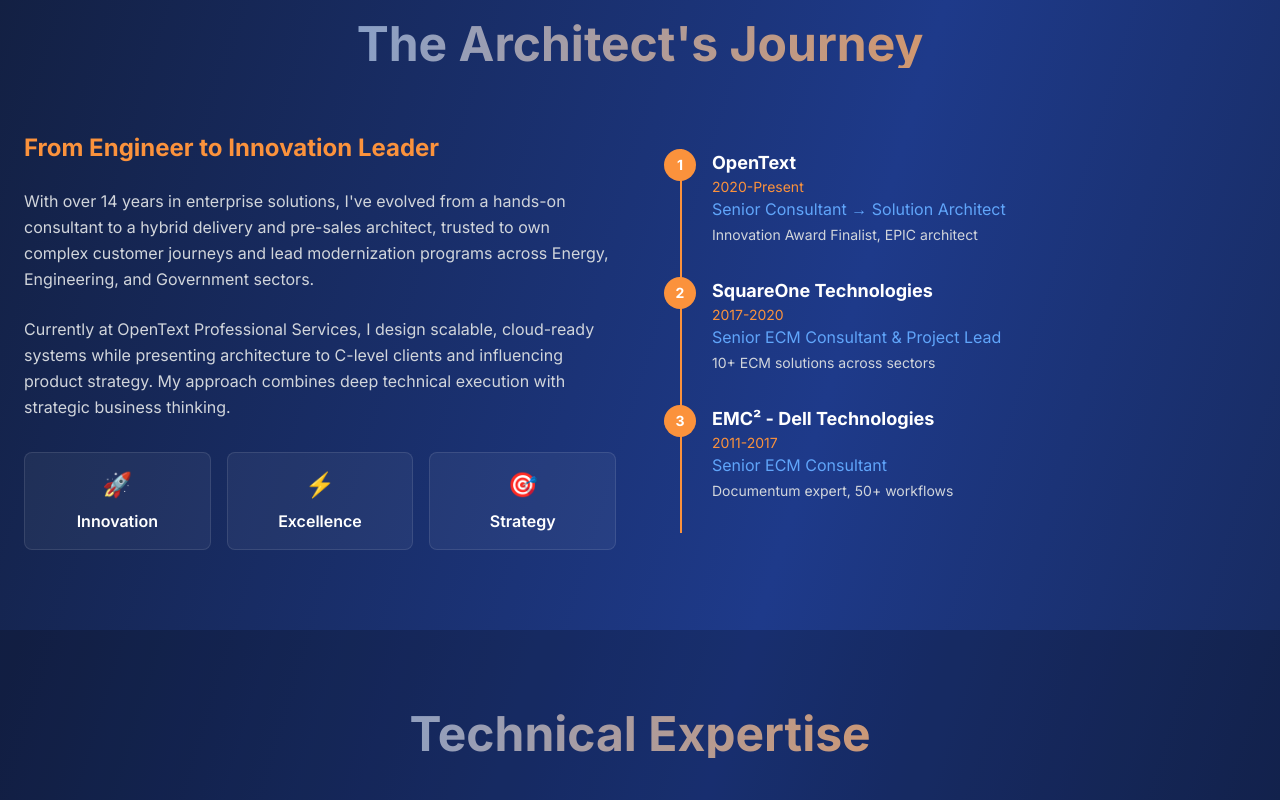
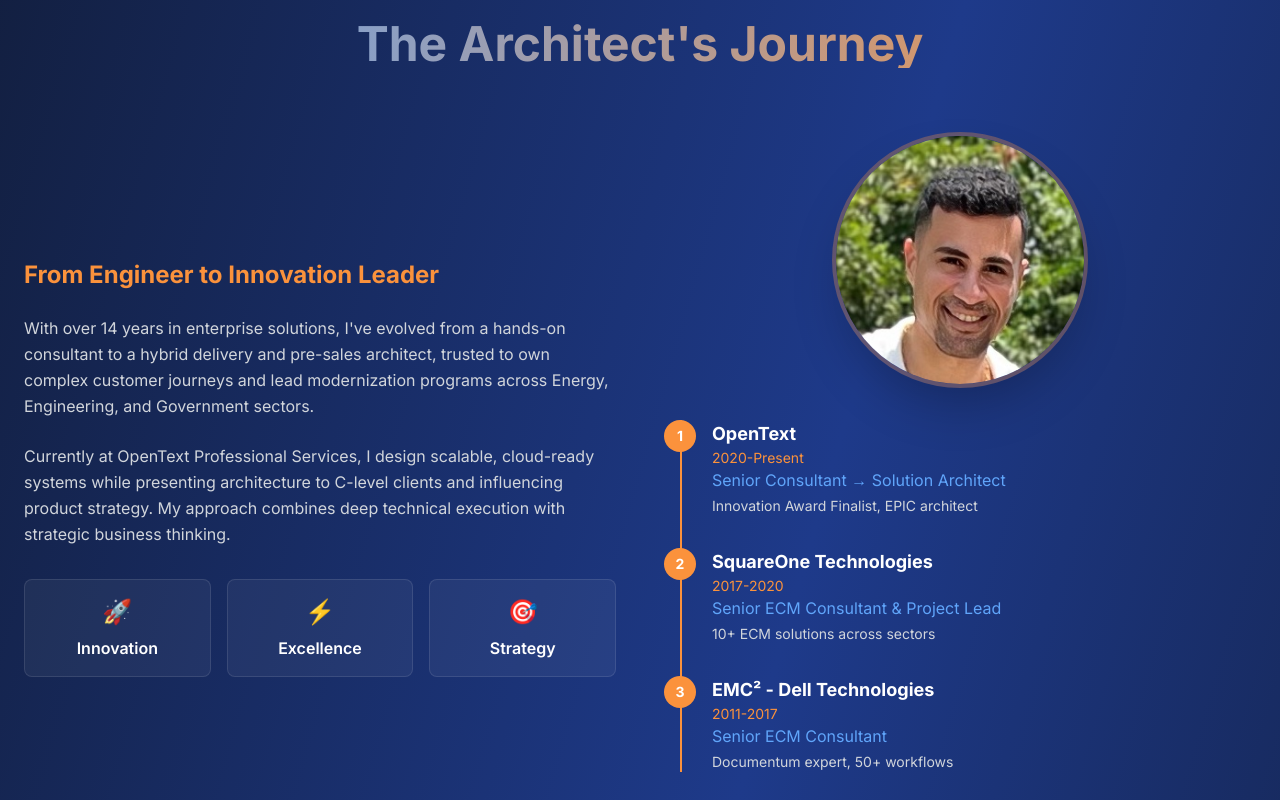
Before and after one commit to ramysaadm/ramym-io, a Next.js app: page / in a window 1280 px wide. Shown: the part 1100-1900 px from the top of the page. Built offline with nearby package versions, Linux system fonts and the light colour scheme.

Commit message:
Add professional photo to About section

```diff
--- a/app/components/About.js
+++ b/app/components/About.js
@@ -1,3 +1,4 @@
+import Image from 'next/image';
 import { careerTimeline } from '../../lib/data';
 
 export default function About() {
@@ -9,6 +10,7 @@ export default function About() {
         </h2>
 
         <div className="grid md:grid-cols-2 gap-12 items-center">
+          {/* Left Column - Text Content */}
           <div>
             <h3 className="text-2xl font-bold mb-6 text-orange-400">
               From Engineer to Innovation Leader
@@ -44,7 +46,27 @@ export default function About() {
             </div>
           </div>
 
-          {/* Timeline */}
+          {/* Right Column - Photo & Timeline */}
+          <div className="space-y-8">
+            {/* Professional Photo */}
+            <div className="flex justify-center">
+              <div className="relative">
+                <div className="w-64 h-64 rounded-full overflow-hidden border-4 border-orange-400/30 shadow-2xl">
+                  <Image
+                    src="/images/profile.jpg"
+                    alt="Ramy Mohareb - Senior Solution Architect"
+                    width={256}
+                    height={256}
+                    className="object-cover w-full h-full"
+                    priority
+                  />
+                </div>
+                {/* Decorative gradient ring */}
+                <div className="absolute inset-0 rounded-full bg-gradient-to-r from-blue-400/20 to-orange-400/20 -z-10 blur-xl"></div>
+              </div>
+            </div>
+
+            {/* Career Timeline */}
             <div className="relative">
               <div className="absolute left-4 top-0 bottom-0 w-0.5 bg-orange-400"></div>
 
@@ -72,6 +94,7 @@ export default function About() {
             </div>
           </div>
         </div>
+      </div>
     </section>
   );
 }
```
Also changed, not shown: public/images/profile.jpg (added). Lines whose indentation alone changed are shown as unchanged.
